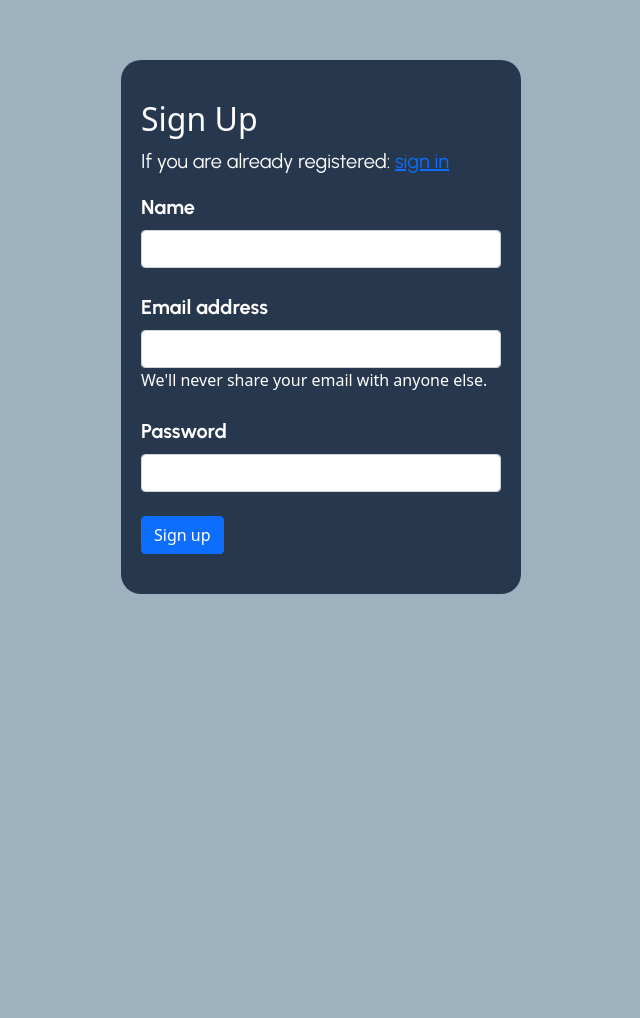
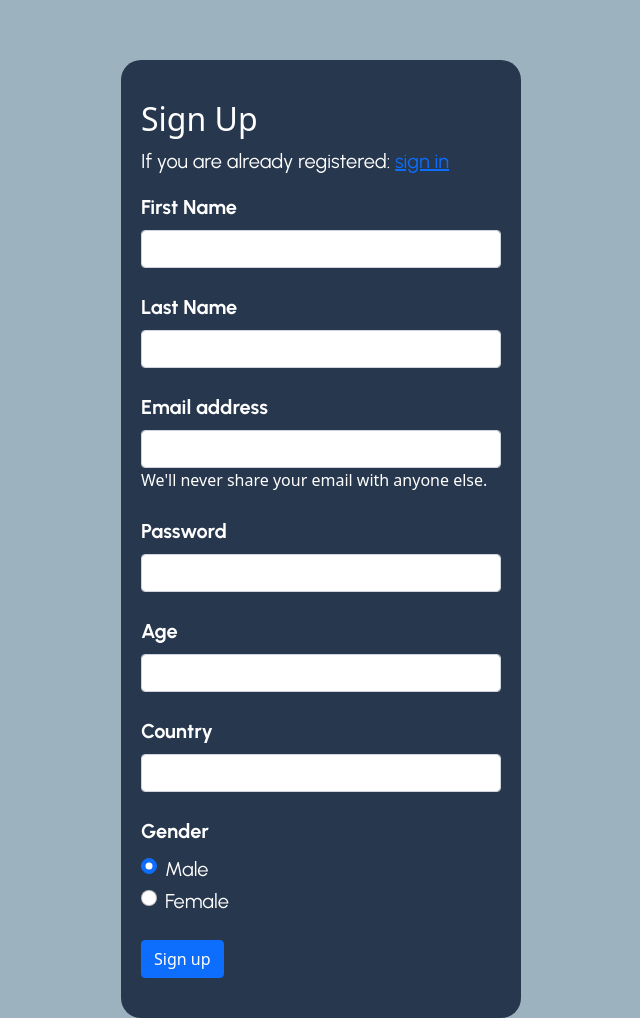
Before and after one commit to FalkoLink/Auto-Hub, a Node server app: page /sign_up in a window 1280 px wide. Shown: the part 140-1158 px from the top of the page, without its empty margins (319-959 px from the left). Before the commit the page ends 734 px from the top, so only its background shows below. Run offline with Node 20, Linux system fonts and the light colour scheme; some libraries are stand-ins or nearby versions.

Commit message:
user fields

```diff
--- a/controllers/page.js
+++ b/controllers/page.js
@@ -50,21 +50,3 @@ exports.signUpPage = async (req, res) => {
 		res.render(createPath('sign_up'), {message:''});
 	}
 };
-exports.updateCarPage = async (req, res) => {
-  verifyToken(req, res);
-	const car = await Car.findOne({_id:req.params.id});
-	if(car!=null){
-		res.render(createPath('update'), {'task': task});
-	}else{
-		res.status(404).json("task is not found!");
-	}
-};
-exports.updateCarPage = async (req, res) => {
-  verifyToken(req, res);
-	const car = await Car.findOne({_id:req.params.id});
-	if(car!=null){
-		res.render(createPath('update'), {'task': task});
-	}else{
-		res.status(404).json("task is not found!");
-	}
-};
--- a/controllers/user.js
+++ b/controllers/user.js
@@ -65,7 +65,7 @@ exports.signUpUser = async (req, res) => {
 		// Hash the password
     const hashedPassword = await bcrypt.hash(req.body.password, 10);
 
-		const user = new User({name: req.body.name, email: req.body.email, password: hashedPassword});
+		const user = new User({firstName: req.body.firstName, lastName: req.body.lastName, email: req.body.email, password: hashedPassword, age : req.body.age, country : req.body.country, gender : req.body.gender});
 
 		try {
 			// Insert user into the database
--- a/views/sign_up.ejs
+++ b/views/sign_up.ejs
@@ -21,8 +21,12 @@
 				</div>
 				<%}%>
 			<div class="mb-4">
-				<label for="name" class="form-label fw-bold">Name</label>
-				<input type="text" class="form-control" name="name">
+				<label for="firstName" class="form-label fw-bold">First Name</label>
+				<input type="text" class="form-control" name="firstName">
+			</div>
+			<div class="mb-4">
+				<label for="lastName" class="form-label fw-bold">Last Name</label>
+				<input type="text" class="form-control" name="lastName">
 			</div>
 			<div class="mb-4">
 				<label for="email" class="form-label fw-bold">Email address</label>
@@ -33,6 +37,29 @@
 				<label for="password" class="form-label fw-bold">Password</label>
 				<input type="password" class="form-control" name="password">
 			</div>
+			<div class="mb-4">
+				<label for="Age" class="form-label fw-bold">Age</label>
+				<input type="number" class="form-control" name="age">
+			</div>
+			<div class="mb-4">
+				<label for="country" class="form-label fw-bold">Country</label>
+				<input type="text" class="form-control" name="country">
+			</div>
+			<div class="mb-4">
+				<label for="password" class="form-label fw-bold">Gender</label>
+				<div class="form-check">
+					<input class="form-check-input" type="radio" name="gender" value="1" id="flexRadioDefault1" checked>
+					<label class="form-check-label" for="flexRadioDefault1">
+						Male
+					</label>
+				</div>
+				<div class="form-check">
+					<input class="form-check-input" type="radio" name="gender" value="0" id="flexRadioDefault2">
+					<label class="form-check-label" for="flexRadioDefault2">
+						Female
+					</label>
+				</div>
+			</div>
 			<button type="submit" class="btn btn-primary">Sign up</button>
 		</form>
 	</div>
```
Also changed, not shown: models/user.js (+17 -1 lines).
